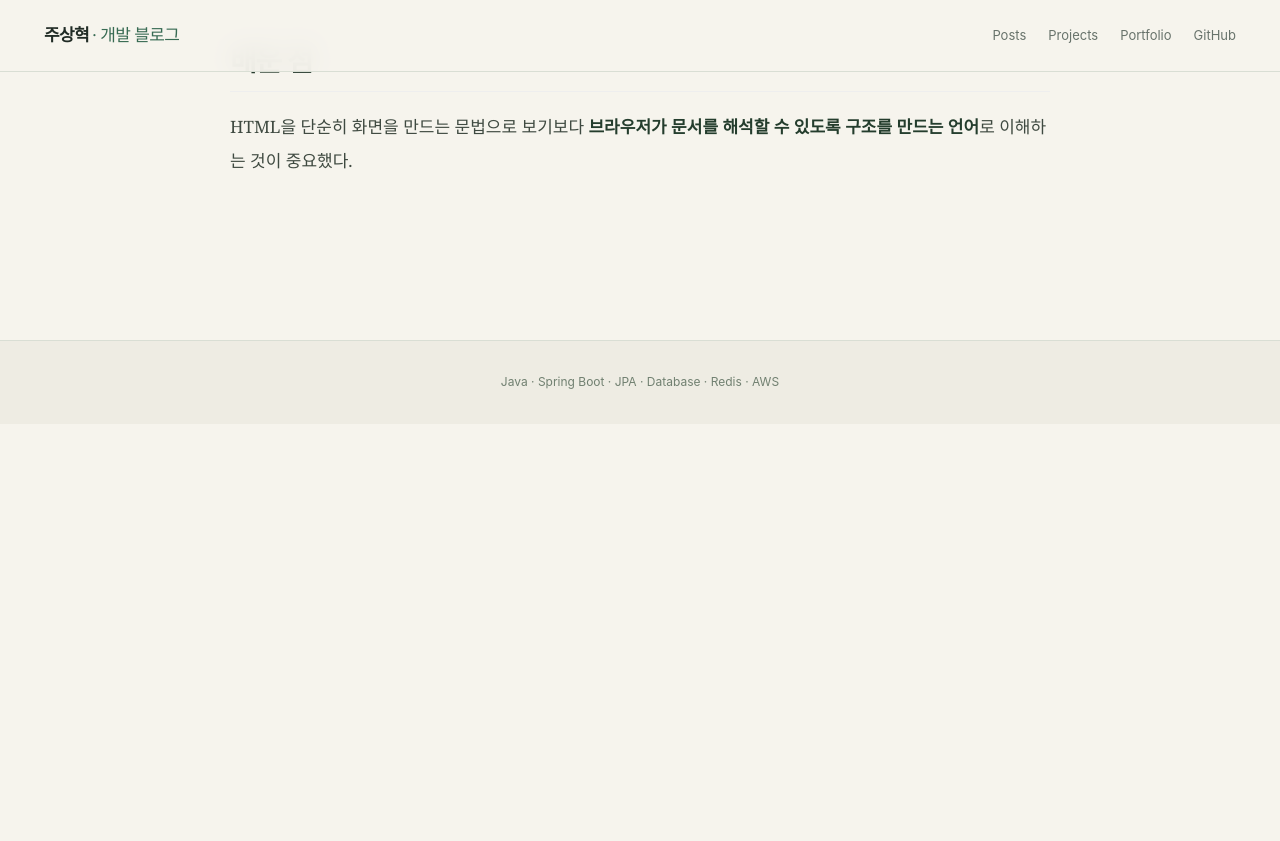
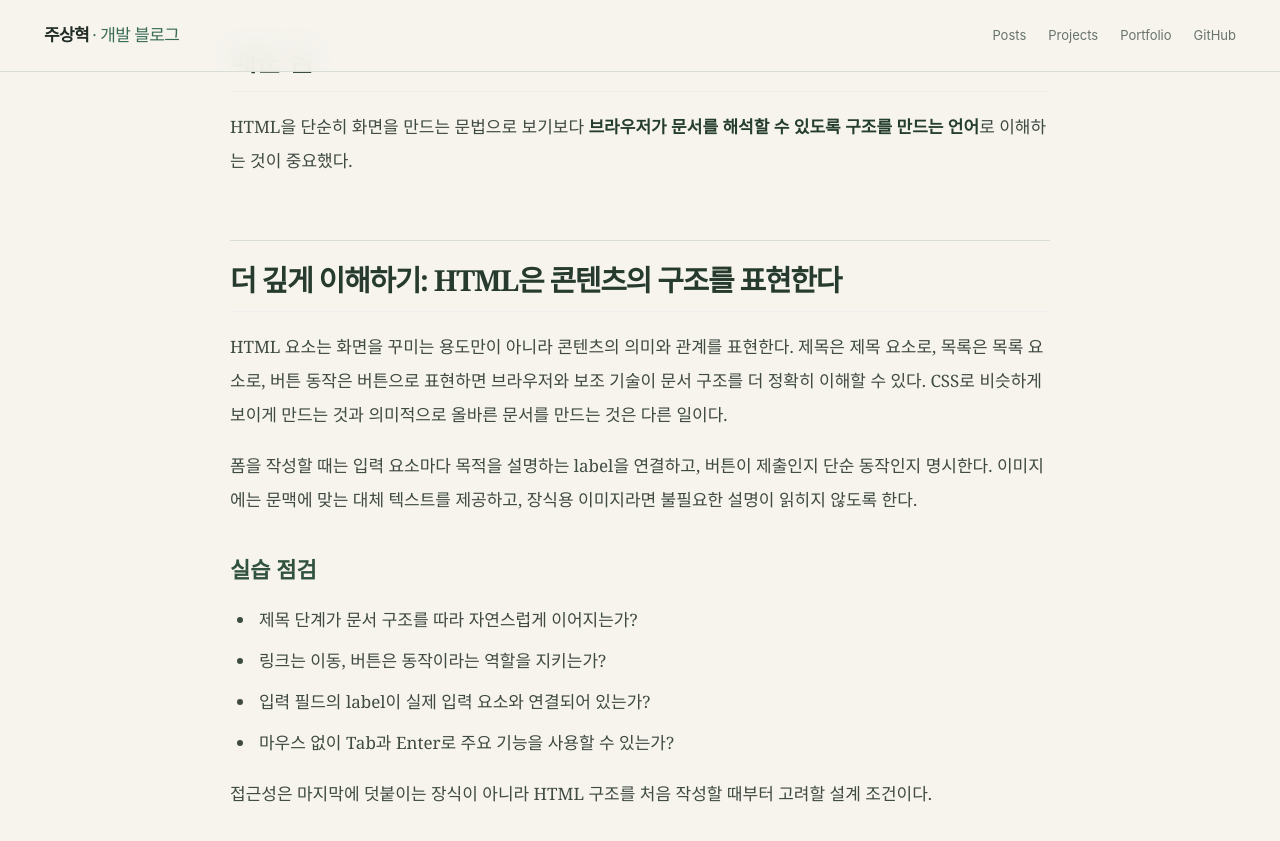
Before and after one commit to zuzusnasna/zuzusnasna.github.io, a Jekyll site: the page built from _posts/2026-10-01-html-basics.md, in a window 1280 px wide and 900 px high, scrolled down 1640 px. Shown: the top 841 px of the window. Built offline with Jekyll 4.4.1, drawn with Linux system fonts in a browser that asks for light colours; before the commit the page ends 2064 px from its top, so only the background shows below that.

Commit message:
docs: expand learning notes with practical reasoning

```diff
--- a/_posts/2026-10-01-html-basics.md
+++ b/_posts/2026-10-01-html-basics.md
@@ -41,3 +41,17 @@ HTML은 웹 페이지의 **구조와 의미**를 표현한다. 화면의 색상
 ## 배운 점
 
 HTML을 단순히 화면을 만드는 문법으로 보기보다 **브라우저가 문서를 해석할 수 있도록 구조를 만드는 언어**로 이해하는 것이 중요했다.
+
+## 더 깊게 이해하기: HTML은 콘텐츠의 구조를 표현한다
+
+HTML 요소는 화면을 꾸미는 용도만이 아니라 콘텐츠의 의미와 관계를 표현한다. 제목은 제목 요소로, 목록은 목록 요소로, 버튼 동작은 버튼으로 표현하면 브라우저와 보조 기술이 문서 구조를 더 정확히 이해할 수 있다. CSS로 비슷하게 보이게 만드는 것과 의미적으로 올바른 문서를 만드는 것은 다른 일이다.
+
+폼을 작성할 때는 입력 요소마다 목적을 설명하는 label을 연결하고, 버튼이 제출인지 단순 동작인지 명시한다. 이미지에는 문맥에 맞는 대체 텍스트를 제공하고, 장식용 이미지라면 불필요한 설명이 읽히지 않도록 한다.
+
+### 실습 점검
+- 제목 단계가 문서 구조를 따라 자연스럽게 이어지는가?
+- 링크는 이동, 버튼은 동작이라는 역할을 지키는가?
+- 입력 필드의 label이 실제 입력 요소와 연결되어 있는가?
+- 마우스 없이 Tab과 Enter로 주요 기능을 사용할 수 있는가?
+
+접근성은 마지막에 덧붙이는 장식이 아니라 HTML 구조를 처음 작성할 때부터 고려할 설계 조건이다.
```
